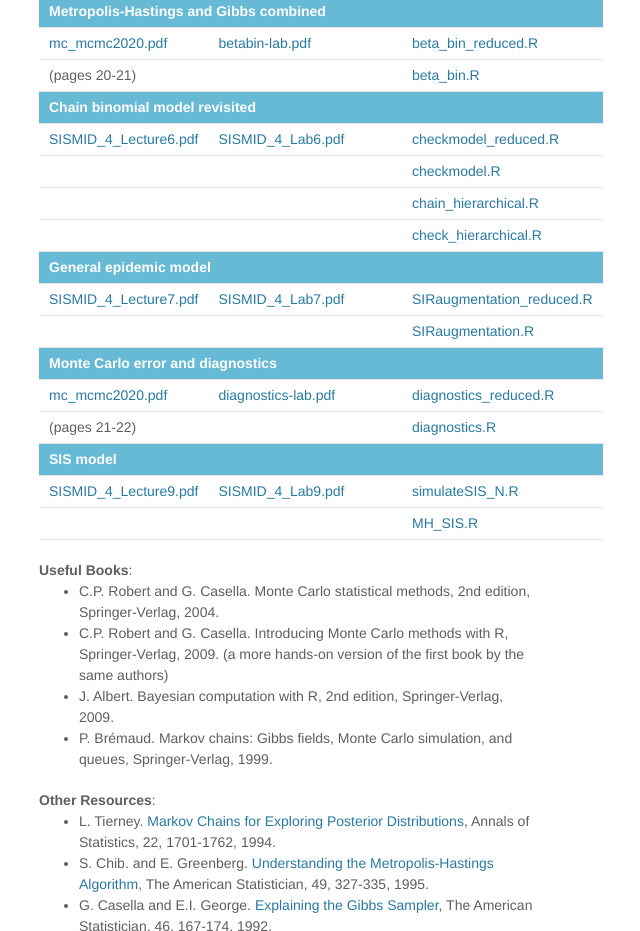
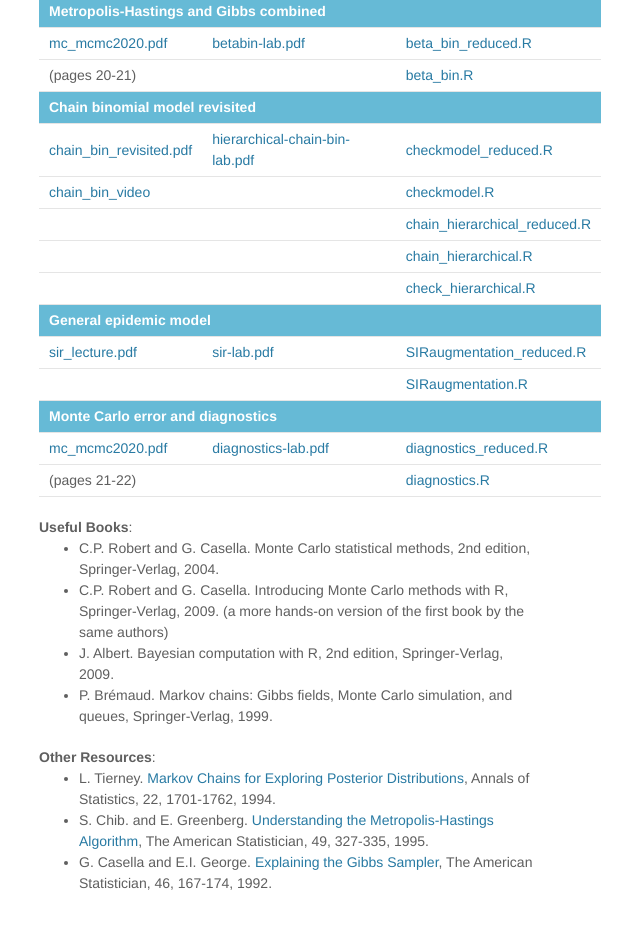
Before and after one commit to vnminin/SISMID_MCMC_I, a plain HTML site: page index.html in a window 1280 px wide. Shown: the part 1037-1968 px from the top of the page, without its empty margins (531-1171 px from the left). Drawn offline with Linux system fonts and the light colour scheme.

Commit message:
updated Kari links

```diff
--- a/index.html
+++ b/index.html
@@ -207,16 +207,21 @@ SISMID 2020, Module 8: MCMC Methods for Infectious Diseases I</h3>
 	<td colspan="3"><font color="white"><b>Chain binomial model revisited</b></font>
 	</tr>
 	<tr>
-	<td><a href="https://github.com/vnminin/SISMID_MCMC_I/blob/master/2020/lectures/2020_SISMID_4_Lecture6.pdf" target="_blank">
-		  SISMID_4_Lecture6.pdf</a>
-	<td> <a href="https://github.com/vnminin/SISMID_MCMC_I/blob/master/2020/labs/2020_SISMID_4_Lab6.pdf" target="_blank">
-		  SISMID_4_Lab6.pdf</a>
+	<td><a href="https://github.com/vnminin/SISMID_MCMC_I/blob/master/2020/lectures/chain_bin_revisited.pdf" target="_blank">
+		  chain_bin_revisited.pdf</a>
+	<td> <a href="https://github.com/vnminin/SISMID_MCMC_I/blob/master/2020/labs/hierarchical-chain-bin-lab.pdf" target="_blank">
+		  hierarchical-chain-bin-lab.pdf</a>
 	<td><a href="https://github.com/vnminin/SISMID_MCMC_I/blob/master/2020/code/checkmodel_reduced.R" target="_blank">checkmodel_reduced.R</a>
 	</tr>
 	<tr>
+        <td><a href="https://seafile.utu.fi/f/5124c77cf1024925bc4e/" target="_blank">chain_bin_video</a>
+	<td>
+	<td><a href="https://github.com/vnminin/SISMID_MCMC_I/blob/master/2020/code/checkmodel.R" target="_blank">checkmodel.R</a>
+	</tr>
+    <tr>
 	<td>
 	<td>
-	<td><a href="https://github.com/vnminin/SISMID_MCMC_I/blob/master/2020/code/checkmodel.R" target="_blank">checkmodel.R</a>
+	<td><a href="https://github.com/vnminin/SISMID_MCMC_I/blob/master/2020/code/chain_hierarchical_reduced.R" target="_blank">chain_hierarchical_reduced.R</a>
 	</tr>
 	<tr>
 	<td>
@@ -232,10 +237,10 @@ SISMID 2020, Module 8: MCMC Methods for Infectious Diseases I</h3>
 	<td colspan="3"><font color="white"><b>General epidemic model</b></font>
 	</tr>
 	<tr>
-	<td><a href="https://github.com/vnminin/SISMID_MCMC_I/blob/master/2020/lectures/2020_SISMID_4_Lecture7.pdf" target="_blank">
-	      SISMID_4_Lecture7.pdf</a>
-	<td><a href="https://github.com/vnminin/SISMID_MCMC_I/blob/master/2020/labs/2020_SISMID_4_Lab7.pdf" target="_blank">
-	      SISMID_4_Lab7.pdf</a>
+	<td><a href="https://github.com/vnminin/SISMID_MCMC_I/blob/master/2020/lectures/sir_lecture.pdf" target="_blank">
+	      sir_lecture.pdf</a>
+	<td><a href="https://github.com/vnminin/SISMID_MCMC_I/blob/master/2020/labs/sir-lab.pdf" target="_blank">
+	      sir-lab.pdf</a>
 	<td><a href="https://github.com/vnminin/SISMID_MCMC_I/blob/master/2020/code/SIRaugmentation_reduced.R" target="_blank">SIRaugmentation_reduced.R</a>
 	</tr>
 	<tr>
@@ -258,7 +263,7 @@ SISMID 2020, Module 8: MCMC Methods for Infectious Diseases I</h3>
 	<td>
 	<td><a href="https://github.com/vnminin/SISMID_MCMC_I/blob/master/2020/code/diagnostics.R" target="_blank">diagnostics.R</a>
 	</tr>
-	<tr bgcolor=#66bad6>
+	<!--<tr bgcolor=#66bad6>
 	<td colspan="3"><font color="white"><b>SIS model</b></font>
 	</tr>
 	<tr>
@@ -272,7 +277,7 @@ SISMID 2020, Module 8: MCMC Methods for Infectious Diseases I</h3>
 	<td>
 	<td>
 	<td><a href="https://github.com/vnminin/SISMID_MCMC_I/blob/master/2015/code/MH_SIS.R" target="_blank">MH_SIS.R</a>
-	</tr>
+	</tr>-->
 	<tr>
 	</table>
 
```
